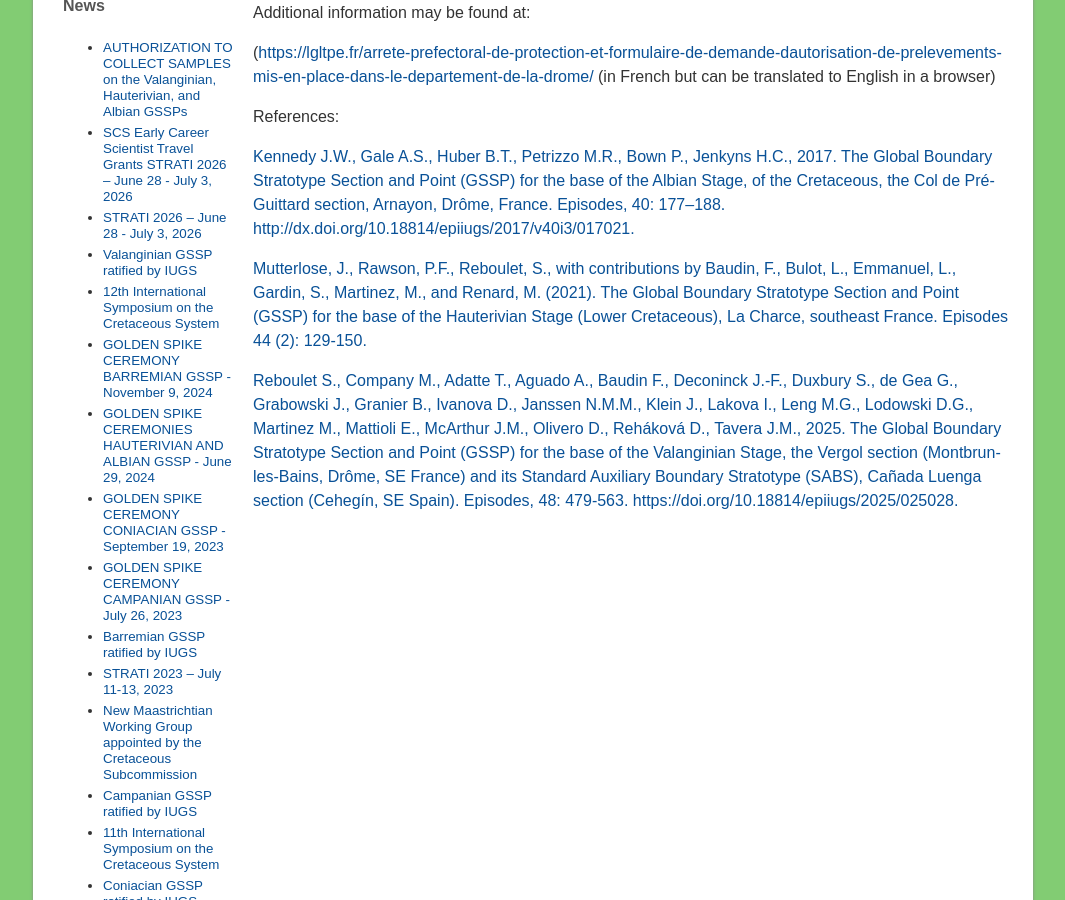
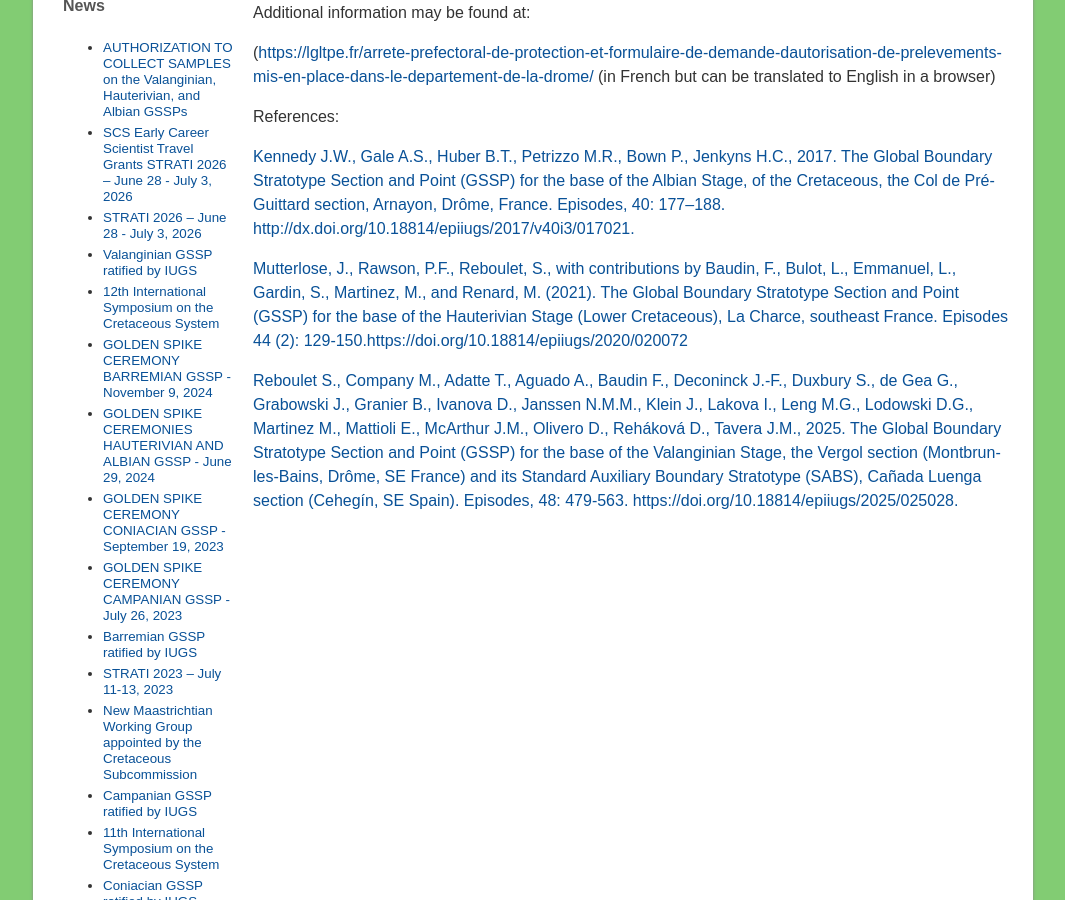
Before and after one commit to i-c-stratigraphy/subcommission-cretaceous, a Jekyll site: the page built from pages/news/authorization GSSPs.md, in a window 1280 px wide and 900 px high, scrolled down 791 px. Shown: the whole window, without its empty margins (107-1172 px from the left). Built offline with Jekyll 4.4.1, drawn with Linux system fonts in a browser that asks for light colours; part of the change alters nothing that is shown.

Commit message:
Update authorization GSSPs.md

```diff
--- a/pages/news/authorization GSSPs.md
+++ b/pages/news/authorization GSSPs.md
@@ -19,6 +19,6 @@ References:
 
 [Kennedy J.W., Gale A.S., Huber B.T., Petrizzo M.R., Bown P., Jenkyns H.C., 2017. The Global Boundary Stratotype Section and Point (GSSP) for the base of the Albian Stage, of the Cretaceous, the Col de Pré-Guittard section, Arnayon, Drôme, France. Episodes, 40: 177–188. http://dx.doi.org/10.18814/epiiugs/2017/v40i3/017021.](/files/231898897.pdf)
 
-[Mutterlose, J., Rawson, P.F., Reboulet, S., with contributions by Baudin, F., Bulot, L., Emmanuel, L., Gardin, S., Martinez, M., and Renard, M. (2021). The Global Boundary Stratotype Section and Point (GSSP) for the base of the Hauterivian Stage (Lower Cretaceous), La Charce, southeast France. Episodes 44 (2): 129-150.](http://www.episodes.org/journal/view.html?uid=2175&vmd=Full)
+[Mutterlose, J., Rawson, P.F., Reboulet, S., with contributions by Baudin, F., Bulot, L., Emmanuel, L., Gardin, S., Martinez, M., and Renard, M. (2021). The Global Boundary Stratotype Section and Point (GSSP) for the base of the Hauterivian Stage (Lower Cretaceous), La Charce, southeast France. Episodes 44 (2): 129-150.https://doi.org/10.18814/epiiugs/2020/020072](http://www.episodes.org/journal/view.html?uid=2175&vmd=Full)
 
 [Reboulet S., Company M., Adatte T., Aguado A., Baudin F., Deconinck J.-F., Duxbury S., de Gea G., Grabowski J., Granier B., Ivanova D., Janssen N.M.M., Klein J., Lakova I., Leng M.G., Lodowski D.G., Martinez M., Mattioli E., McArthur J.M., Olivero D., Reháková D., Tavera J.M., 2025. The Global Boundary Stratotype Section and Point (GSSP) for the base of the Valanginian Stage, the Vergol section (Montbrun-les-Bains, Drôme, SE France) and its Standard Auxiliary Boundary Stratotype (SABS), Cañada Luenga section (Cehegín, SE Spain). Episodes, 48: 479-563. https://doi.org/10.18814/epiiugs/2025/025028.](https://doi.org/10.18814/epiiugs/2025/025028)
```
